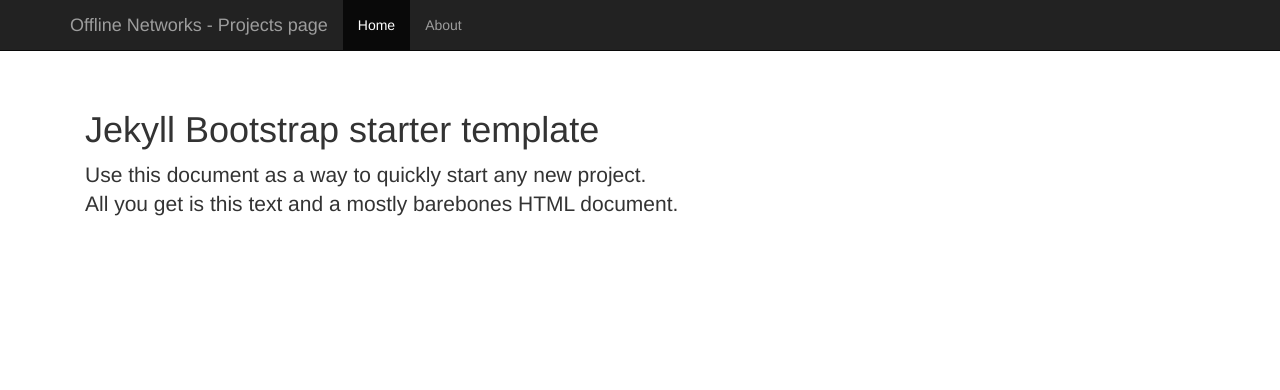
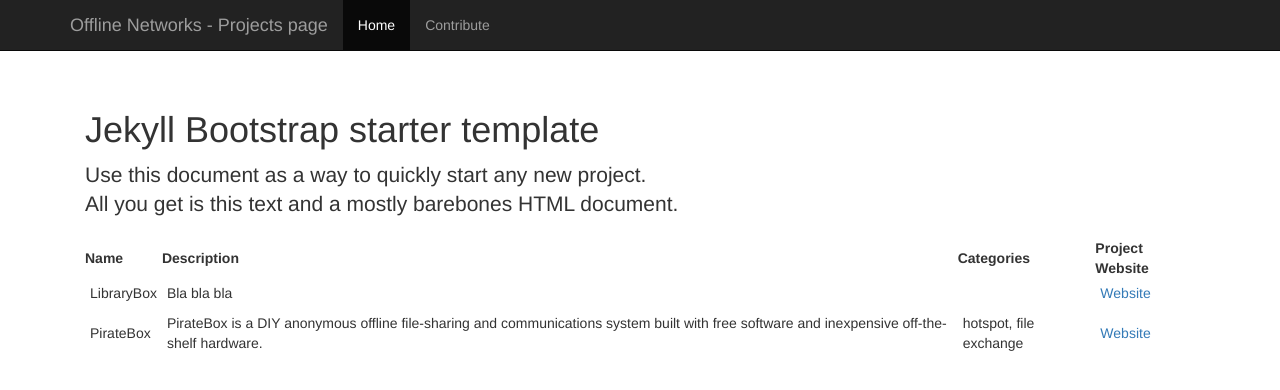
Before and after one commit to MaStr/off.network-projects, a Jekyll site: the page built from index.html, in a window 1280 px wide. Shown: the top 390 px of the page. Built offline with Jekyll 4.4.1, drawn with Linux system fonts in a browser that asks for light colours; nearby versions of some CDN libraries.

Commit message:
further generating based upong config files

```diff
--- /dev/null
+++ b/_data/projects/librarybox.yml
@@ -0,0 +1,4 @@
+name: LibraryBox
+url: http://librarybox.us
+description: Bla bla bla
+cathegories: hotspot, file exchange
--- /dev/null
+++ b/_data/projects/piratebox.yml
@@ -0,0 +1,4 @@
+name: PirateBox
+url: http://piratebox.cc
+description: PirateBox is a DIY anonymous offline file-sharing and communications system built with free software and inexpensive off-the-shelf hardware.
+categories: hotspot, file exchange
--- a/_layouts/default.html
+++ b/_layouts/default.html
@@ -24,7 +24,7 @@
         <div id="navbar" class="collapse navbar-collapse">
           <ul class="nav navbar-nav">
             <li class="active"><a href="#">Home</a></li>
-            <li><a href="https://github.com/planetjekyll/jekyll-bootstrap-theme">About</a></li>
+            <li><a href="{{ repository_url }}">Contribute</a></li>
           </ul>
         </div><!--/.nav-collapse -->
       </div>
--- a/css/style.scss
+++ b/css/style.scss
@@ -15,3 +15,7 @@ body {
 .content {
   padding: 40px 15px;
 }
+
+td {
+	padding: 5px;
+}
--- a/index.html
+++ b/index.html
@@ -9,3 +9,22 @@ title:  'Welcome'
   Use this document as a way to quickly start any new project.<br>
   All you get is this text and a mostly barebones HTML document.
 </p>
+
+
+
+<table>
+<tr><th>Name</th><th>Description</th><th>Categories</th><th>Project Website</th></tr>
+{% for project_hash in site.data.projects %}
+{% assign proj = project_hash[1] %}
+  <tr>
+	<td>{{ proj.name }}</td>
+	<td>{{ proj.description }} </td>
+	<td>{{ proj.categories }} </td>
+{% if proj.url == blank %}
+	<td><a href="projects/{{ proj.name }}.html">small project page</a>
+{% else %}
+	<td><a href="{{ proj.url }}" target="_blank">Website</a></td>
+{% endif %}
+  </tr>
+{% endfor %}
+</table>
```
Also changed, not shown: projects/PirateBox.md (added, +6 -0 lines).
